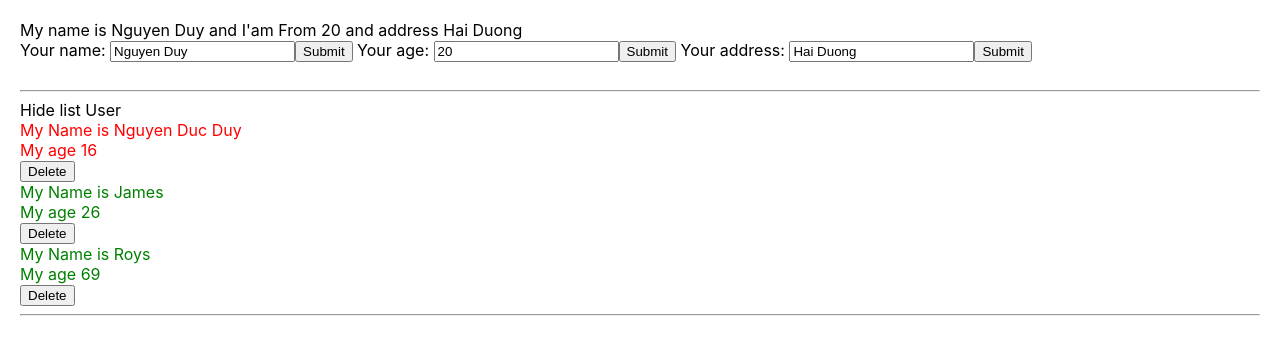
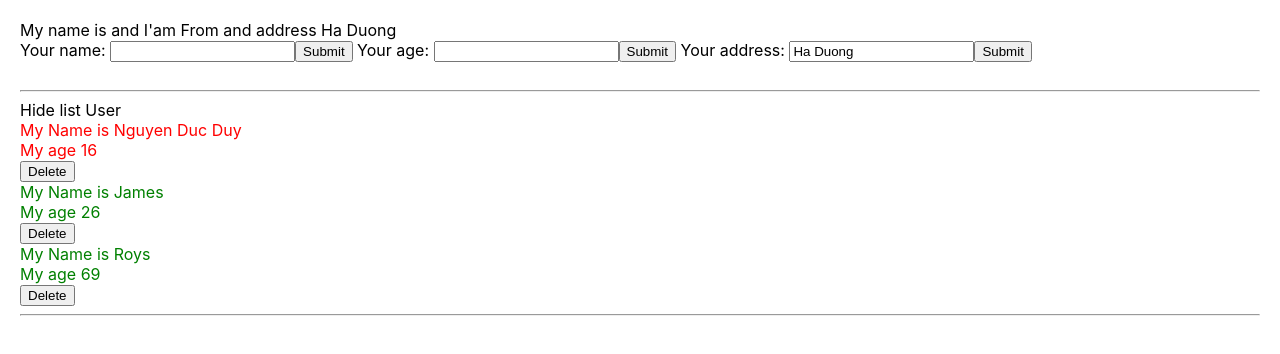
Before and after one commit to DuyOL/ReactDemoDuy, a React app: page / in a window 1280 px wide. Shown: the top 354 px of the page. Built offline with nearby package versions, Linux system fonts and the light colour scheme.

Commit message:
video 37

```diff
--- a/src/components/AddUserInfor.js
+++ b/src/components/AddUserInfor.js
@@ -1,68 +1,133 @@
-import React from "react";
+import React, { useState } from "react";
 
-class AddUserInfo extends React.Component {
-    state = {
-        name: 'Nguyen Duy',
-        address: 'Hai Duong',
-        age: 20
+// class AddUserInfo extends React.Component {
+//     state = {
+//         name: 'Nguyen Duy',
+//         address: 'Hai Duong',
+//         age: 20
+//     }
+//     // JSX
+//     hendleOnChangeInput = (event) => {
+//         this.setState({
+//             name: event.target.value
+//         })
+//     }
+//     hendleOnChangeAge = (event) => {
+//         this.setState({
+//             age: event.target.value
+//         })
+//     }
+//     hendleOnChangeaddress = (event) => {
+//         this.setState({
+//             address: event.target.value
+//         })
+//     }
+//     handleOnSubmit = (event) => {
+//         event.preventDefault();
+//         console.log(this.state)
+//         this.props.handleAddNewUsers({
+//             id: Math.floor((Math.random() * 100) + 1) + 'Random',
+//             name: this.state.name,
+//             age: this.state.age,
+//         });
+//     }
+//     render() {
+//         return (
+//             <div>
+//                 My name is {this.state.name} and I'am From {this.state.age} and address {this.state.address}
+//                 {/* <button onClick={this.hendleClick}>Click me</button> */}
+//                 {/* <button onClick={(event) => { this.hendleClick(event) }}>Click Me</button> */}
+//                 <form onSubmit={(event) => this.handleOnSubmit(event)}>
+//                     <label> Your name: </label>
+//                     <input
+//                         value={this.state.name}
+//                         type="text"
+//                         onChange={(event) => this.hendleOnChangeInput(event)}
+//                     />
+//                     <button>Submit</button>
+//                     <label> Your age: </label>
+//                     <input
+//                         value={this.state.age}
+//                         type="text"
+//                         onChange={(event) => this.hendleOnChangeAge(event)}
+//                     />
+//                     <button>Submit</button>
+//                     <label> Your address: </label>
+//                     <input
+//                         value={this.state.address}
+//                         type="text"
+//                         onChange={(event) => this.hendleOnChangeaddress(event)}
+//                     />
+//                     <button>Submit</button>
+//                 </form>
+//             </div>
+//         )
+//     }
+
+// }
+
+const AddUserInfo = (props) => {
+    // state = {
+    //     name: 'Nguyen Duy',
+    //     address: 'Hai Duong',
+    //     age: 20
+    // };
+    const [name, setName] = useState('');
+    const [address, setAddress] = useState('Ha Duong');
+    const [age, setAge] = useState('');
+    // JSX
+    const hendleOnChangeInput = (event) => {
+        // this.setState({
+        //     name: event.target.value
+        // })
+        setName(event.target.value)
     }
-    // JSX
-    hendleOnChangeInput = (event) => {
-        this.setState({
-            name: event.target.value
-        })
+    const hendleOnChangeAge = (event) => {
+        // this.setState({
+        //     age: event.target.value
+        // })
+        setAge(event.target.value)
     }
-    hendleOnChangeAge = (event) => {
-        this.setState({
-            age: event.target.value
-        })
+    const hendleOnChangeaddress = (event) => {
+        setAddress(event.target.value)
     }
-    hendleOnChangeaddress = (event) => {
-        this.setState({
-            address: event.target.value
-        })
-    }
-    handleOnSubmit = (event) => {
+    const handleOnSubmit = (event) => {
         event.preventDefault();
-        console.log(this.state)
-        this.props.handleAddNewUsers({
+        props.handleAddNewUsers({
             id: Math.floor((Math.random() * 100) + 1) + 'Random',
-            name: this.state.name,
-            age: this.state.age,
+            name: name,
+            age: age,
         });
     }
-    render() {
     return (
         <div>
-                My name is {this.state.name} and I'am From {this.state.age} and address {this.state.address}
+            My name is {name} and I'am From {age} and address {address}
             {/* <button onClick={this.hendleClick}>Click me</button> */}
             {/* <button onClick={(event) => { this.hendleClick(event) }}>Click Me</button> */}
-                <form onSubmit={(event) => this.handleOnSubmit(event)}>
+            <form onSubmit={(event) => handleOnSubmit(event)}>
                 <label> Your name: </label>
                 <input
-                        value={this.state.name}
+                    value={name}
                     type="text"
-                        onChange={(event) => this.hendleOnChangeInput(event)}
+                    onChange={(event) => hendleOnChangeInput(event)}
                 />
                 <button>Submit</button>
                 <label> Your age: </label>
                 <input
-                        value={this.state.age}
+                    value={age}
                     type="text"
-                        onChange={(event) => this.hendleOnChangeAge(event)}
+                    onChange={(event) => hendleOnChangeAge(event)}
                 />
                 <button>Submit</button>
                 <label> Your address: </label>
                 <input
-                        value={this.state.address}
+                    value={address}
                     type="text"
-                        onChange={(event) => this.hendleOnChangeaddress(event)}
+                    onChange={(event) => hendleOnChangeaddress(event)}
                 />
                 <button>Submit</button>
             </form>
         </div>
     )
 }
-
-}
 export default AddUserInfo;
--- a/src/components/MyComponent.js
+++ b/src/components/MyComponent.js
@@ -1,45 +1,83 @@
 // Class Component
 // Function Component
-import React from "react";
+import React, { useState } from "react";
 import Displayinfo from "./Displayinfo";
 import AddUserInfo from "./AddUserInfor";
-class MyComponent extends React.Component {
-    state = {
-        listUsers: [
+// class MyComponent extends React.Component {
+//     state = {
+//         listUsers: [
+//             { id: 1, name: 'Nguyen Duc Duy', age: '16' },
+//             { id: 2, name: 'James', age: '26' },
+//             { id: 3, name: 'Roys', age: '69' },
+//         ]
+//     }
+
+//     handleAddNewUsers = (userObj) => {
+//         // let listUsersClone = [...this.state.listUsers];
+//         this.setState({
+//             listUsers: [userObj, ...this.state.listUsers]
+//         })
+//     }
+//     handleDeleteUser = (userid) => {
+//         let listUsersClone = this.state.listUsers;
+//         listUsersClone = listUsersClone.filter(item => item.id !== userid)
+//         this.setState({
+//             listUsers: listUsersClone
+//         })
+//     }
+//     render() {
+//         // props => viết tắt properties
+//         // DRY : Don't repeat youseft
+//         // const test = ' Jame học React JS'
+//         return (
+//             <>
+//                 <div className='a'>
+//                     <AddUserInfo
+//                         handleAddNewUsers={this.handleAddNewUsers}
+//                     />
+//                     <br></br>
+//                     <hr />
+//                     <Displayinfo
+//                         listUsers={this.state.listUsers}
+//                         handleDeleteUser={this.handleDeleteUser}
+//                     />
+//                     <hr />
+//                 </div>
+//                 <div className='b'>
+
+//                 </div>
+//             </>
+//         );
+//     }
+// }
+
+const MyComponent = (props) => {
+    const [listUsers, setListUsers] = useState(
+        [
             { id: 1, name: 'Nguyen Duc Duy', age: '16' },
             { id: 2, name: 'James', age: '26' },
             { id: 3, name: 'Roys', age: '69' },
         ]
+    )
+    const handleAddNewUsers = (userObj) => {
+        setListUsers([userObj, ...listUsers])
     }
-
-    handleAddNewUsers = (userObj) => {
-        // let listUsersClone = [...this.state.listUsers];
-        this.setState({
-            listUsers: [userObj, ...this.state.listUsers]
-        })
+    const handleDeleteUser = (userid) => {
+        let listUsersClone = listUsers;
+        listUsersClone = listUsersClone.filter(item => item.id !== userid)
+        setListUsers(listUsersClone)
     }
-    handleDeleteUser = (userid) => {
-        let listUsersClone = this.state.listUsers;
-        listUsersClone = listUsersClone.filter(item => item.id !== userid)
-        this.setState({
-            listUsers: listUsersClone
-        })
-    }
-    render() {
-        // props => viết tắt properties
-        // DRY : Don't repeat youseft
-        // const test = ' Jame học React JS'
     return (
         <>
             <div className='a'>
                 <AddUserInfo
-                        handleAddNewUsers={this.handleAddNewUsers}
+                    handleAddNewUsers={handleAddNewUsers}
                 />
                 <br></br>
                 <hr />
                 <Displayinfo
-                        listUsers={this.state.listUsers}
-                        handleDeleteUser={this.handleDeleteUser}
+                    listUsers={listUsers}
+                    handleDeleteUser={handleDeleteUser}
                 />
                 <hr />
             </div>
@@ -47,8 +85,6 @@ class MyComponent extends React.Component {
 
             </div>
         </>
-        );
+    )
 }
-}
-
 export default MyComponent;
```
Lines whose indentation alone changed are shown as unchanged.
